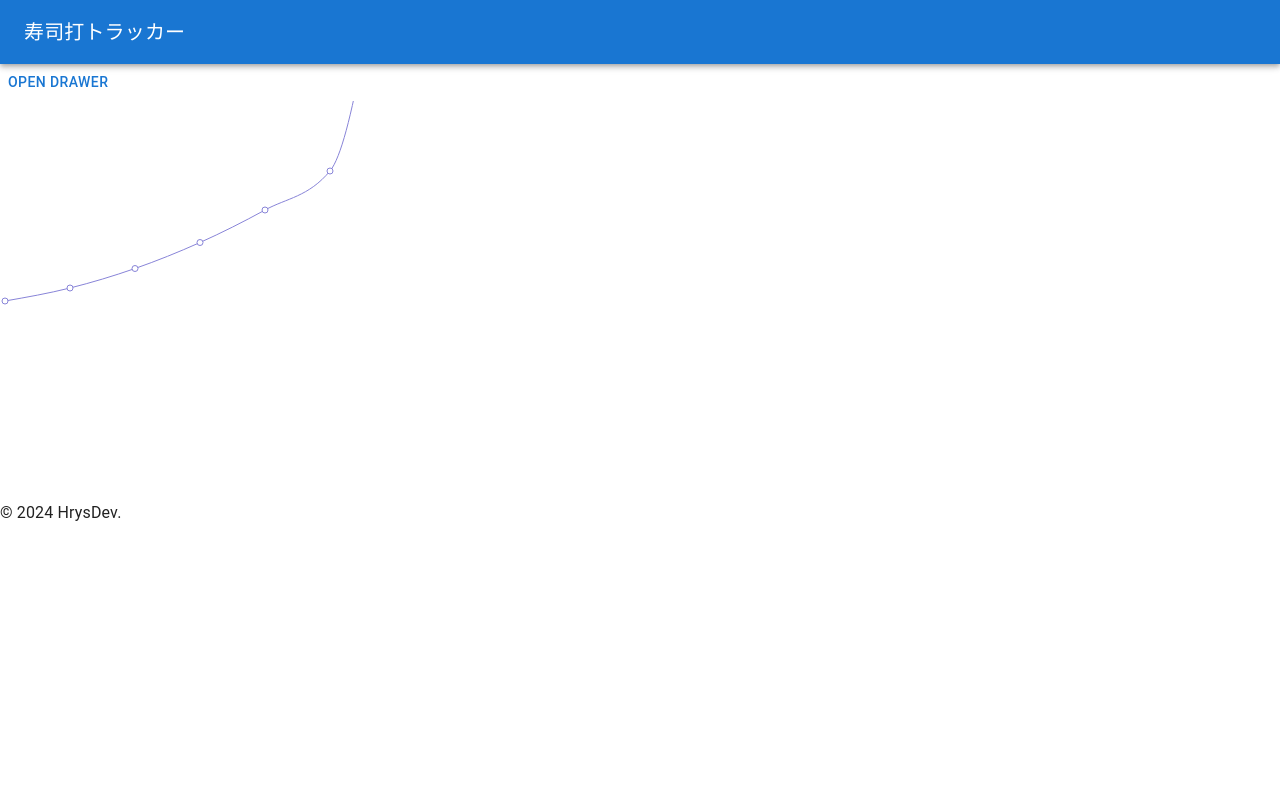
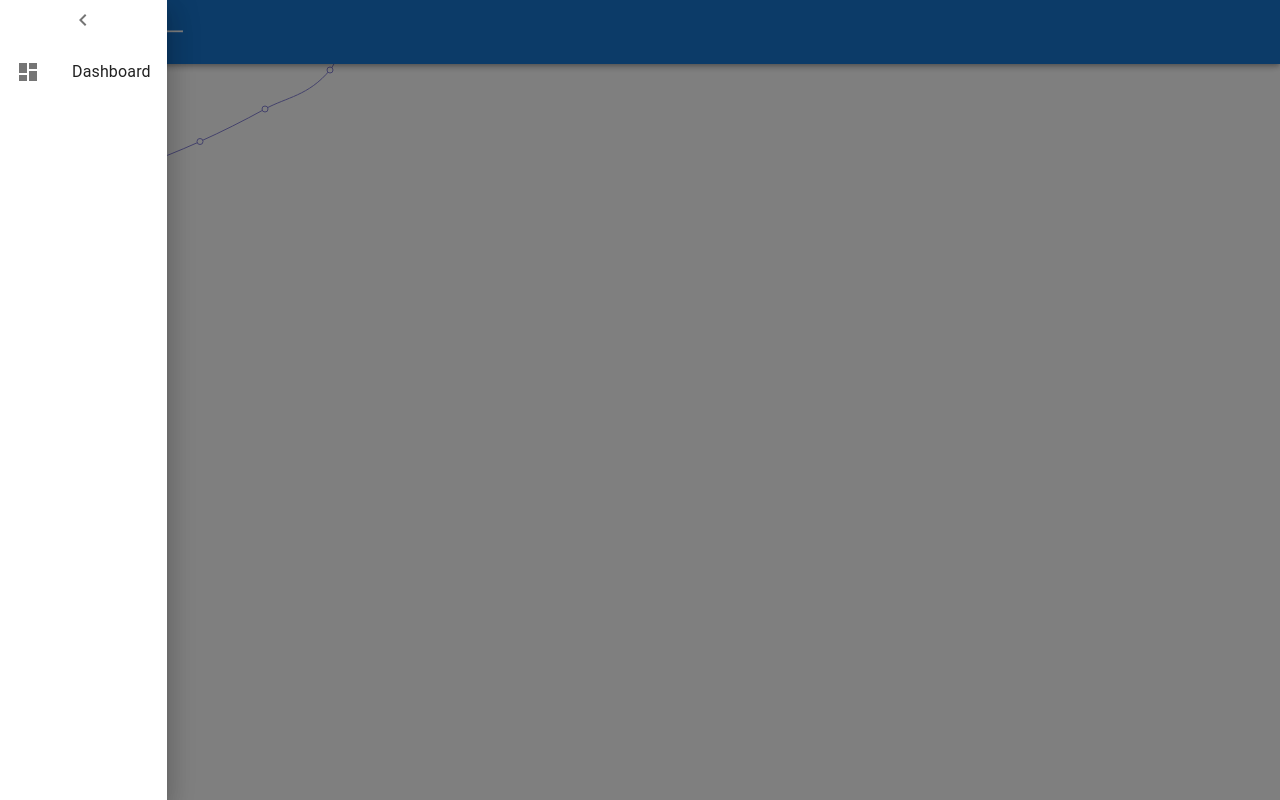
Before and after one commit to hrysdev/suhi-da-tracker, a React (Vite) app: page / in a window 1280 px wide. Both pictures are taken after a click on the button "open drawer". Built offline with nearby package versions, Linux system fonts and the light colour scheme.

Commit message:
wip
Signed-off-by: hrysdev <hrysdev@gmail.com>

```diff
--- a/src/App.tsx
+++ b/src/App.tsx
@@ -1,6 +1,5 @@
 import { LineChart, Line } from "recharts";
 import ButtonAppBar from "./components/ButtonAppBar";
-import PersistentDrawerLeft from "./components/PersistentDrawer";
 
 const dummyData = {
   1: {
@@ -64,7 +63,6 @@ export default function App() {
   return (
     <>
       <ButtonAppBar />
-      <PersistentDrawerLeft />
       <LineChart width={400} height={400} data={typingProp}>
         <Line type="monotone" dataKey="typingOverPayment" stroke="#8884d8" />
       </LineChart>
--- a/src/components/ButtonAppBar.tsx
+++ b/src/components/ButtonAppBar.tsx
@@ -1,13 +1,21 @@
 import { useState } from "react";
-import {
-  Box,
-  AppBar,
-  Toolbar,
-  IconButton,
-  Typography,
-  Drawer,
-} from "@mui/material";
-import { Menu } from "@mui/icons-material";
+import Box from "@mui/material/Box";
+import AppBar from "@mui/material/AppBar";
+import Toolbar from "@mui/material/Toolbar";
+import IconButton from "@mui/material/IconButton";
+import Typography from "@mui/material/Typography";
+import Drawer from "@mui/material/Drawer";
+import Menu from "@mui/icons-material/Menu";
+import ChevronLeftIcon from "@mui/icons-material/ChevronLeft";
+import ChevronRightIcon from "@mui/icons-material/ChevronRight";
+import List from "@mui/material/List";
+import ListItem from "@mui/material/ListItem";
+import ListItemButton from "@mui/material/ListItemButton";
+import ListItemIcon from "@mui/material/ListItemIcon";
+import ListItemText from "@mui/material/ListItemText";
+import DashboardIcon from "@mui/icons-material/Dashboard";
+
+// const drawerWidth = 240;
 
 export default function ButtonAppBar() {
   const [open, setOpen] = useState(false);
@@ -16,9 +24,13 @@ export default function ButtonAppBar() {
     setOpen(true);
   };
 
+  const handleDrawerClose = () => {
+    setOpen(false);
+  };
+
   return (
-    <Box>
-      <AppBar position="static">
+    <Box sx={{ display: "flex" }}>
+      <AppBar position="fixed">
         <Toolbar>
           <IconButton
             color="inherit"
@@ -34,6 +46,24 @@ export default function ButtonAppBar() {
           </Typography>
         </Toolbar>
       </AppBar>
+      <Drawer open={open}>
+        <IconButton onClick={handleDrawerClose}>
+          {/* <ChevronRightIcon /> */}
+          <ChevronLeftIcon />
+        </IconButton>
+        <List>
+          {["Dashboard"].map((key, index) => (
+            <ListItem key={key} disablePadding>
+              <ListItemButton>
+                <ListItemIcon>
+                  <DashboardIcon />
+                </ListItemIcon>
+                <ListItemText primary={key} />
+              </ListItemButton>
+            </ListItem>
+          ))}
+        </List>
+      </Drawer>
     </Box>
   );
 }
--- a/src/components/PersistentDrawer.tsx
+++ /dev/null
@@ -1,28 +0,0 @@
-import { useState } from "react";
-import { Button } from "@mui/material";
-import { Drawer } from "@mui/material";
-import { Box } from "@mui/material";
-import { List } from "@mui/material";
-
-export default function PersistentDrawerLeft() {
-  const [open, setOpen] = useState(false);
-
-  const toggleDrawer = (newOpen: boolean) => () => {
-    setOpen(newOpen);
-  };
-
-  const DrawerList = (
-    <Box sx={{ width: 250 }} role="presentation">
-      <List></List>
-    </Box>
-  );
-
-  return (
-    <div>
-      <Button onClick={toggleDrawer(true)}>Open drawer</Button>
-      <Drawer open={open} onClose={toggleDrawer(false)}>
-        {DrawerList}
-      </Drawer>
-    </div>
-  );
-}
```
